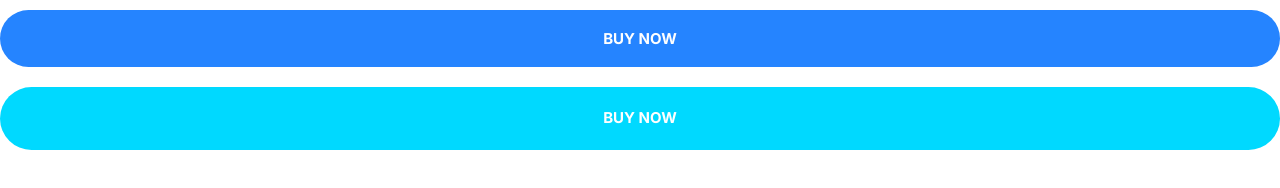
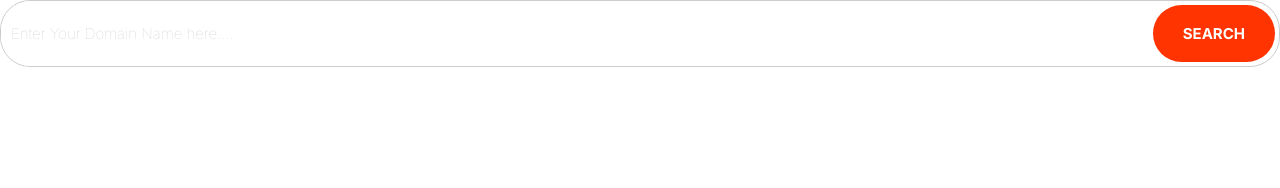
Before and after one commit to barohars/Harshify, a plain HTML site: page index.html in a window 1280 px wide. Drawn offline with Linux system fonts and the light colour scheme.

Commit message:
Define input.

```diff
--- a/css/style.css
+++ b/css/style.css
@@ -4,6 +4,8 @@
   --color-accent: #ff3400;
   --color-headings: #1b0760;
   --color-body: #918ca4;
+  --color-border: #ccc;
+  --border-radius: 30px;
 }
 *,
 *::after,
@@ -154,6 +156,7 @@ a {
   white-space: nowrap;
   text-align: center;
   margin: 1rem 0;
+  outline: 0;
 }
 .btn--primary {
   background: var(--color-primary);
@@ -194,3 +197,33 @@ a {
     font-size: 1.5rem;
   }
 }
+/* inputs */
+.input {
+  border-radius: var(--border-radius);
+  border: 1px solid var(--color-border);
+  color: var(--color-headings);
+  font-size: 2rem;
+  outline: 0;
+  padding: 1.5rem 3.5rem;
+}
+::placeholder {
+  color: var(--color-border);
+}
+.input-group {
+  border: 1px solid var(--color-border);
+  border-radius: var(--border-radius);
+  display: flex;
+}
+.input-group .input {
+  border: 0;
+  flex-grow: 1;
+  padding: 1.5rem 1rem;
+}
+.input-group .btn {
+  margin: 4px;
+}
+@media screen and (min-width: 1024px) {
+  .input {
+    font-size: 1.5rem;
+  }
+}
--- a/index.html
+++ b/index.html
@@ -14,7 +14,13 @@
     />
   </head>
   <body>
-    <button class="btn btn--primary btn--block">BUY NOW</button>
-    <a href="#" class="btn btn--secondary btn--block">BUY NOW</a>
+    <div class="input-group">
+      <input
+        type="text"
+        class="input"
+        placeholder="Enter Your Domain Name here...."
+      />
+      <button class="btn btn--accent">Search</button>
+    </div>
   </body>
 </html>
```
Also changed, not shown: Components/buttons.html (added, +2 -0 lines), Components/input.html (added, +8 -0 lines).
